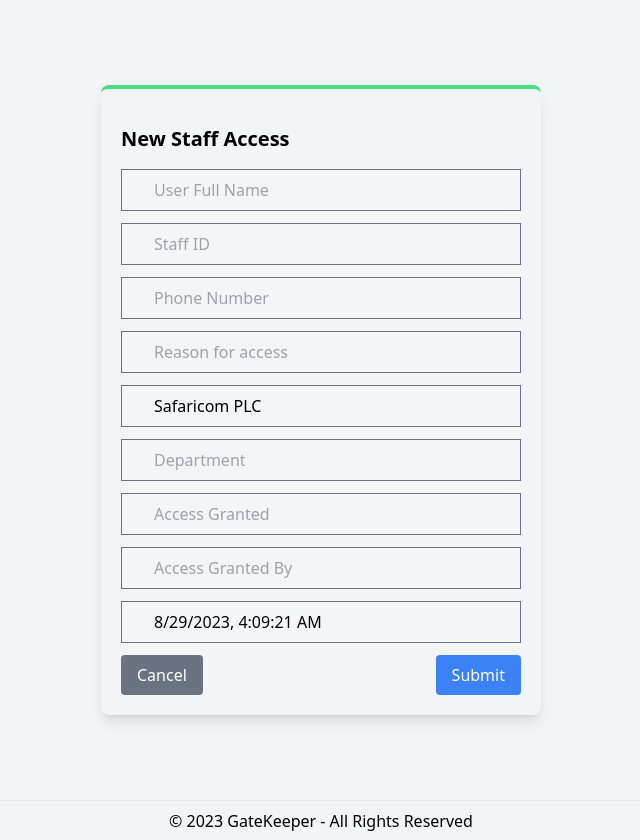
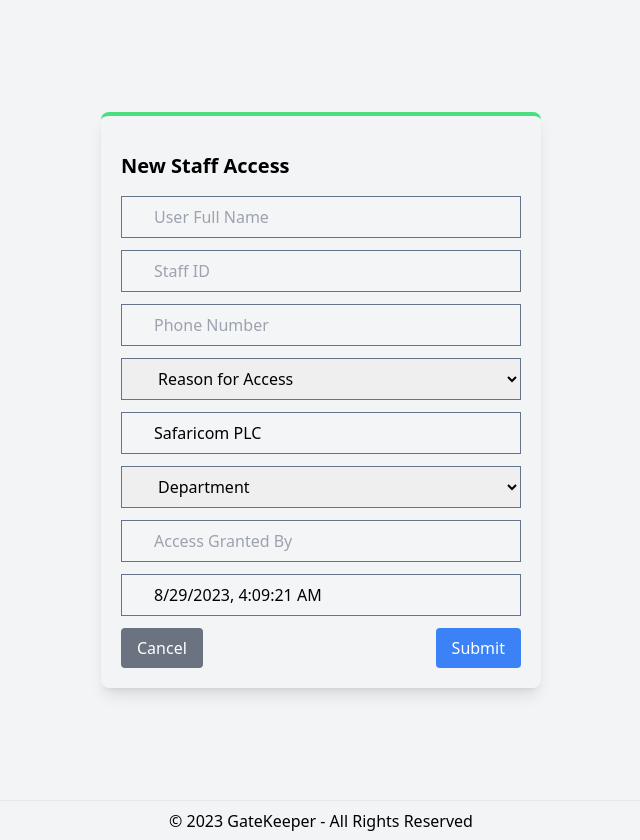
Before and after one commit to collinskrotich/sfc_access_management, a Next.js app: page /addStaff in a window 1280 px wide. Shown: the whole page, without its empty margins (319-959 px from the left). Built offline with nearby package versions, Linux system fonts and the light colour scheme.

Commit message:
Removed accessgrantedBy field

```diff
--- a/app/addStaff/page.jsx
+++ b/app/addStaff/page.jsx
@@ -11,7 +11,6 @@ export default function AddUser() {
   const [reason, setReason] = useState("");
   const [company, setCompany] = useState("Safaricom PLC");
   const [department, setDepartment] = useState("");
-  const [accessGranted, setAccessGranted] = useState("");
   const [accessGrantedBy, setAccessGrantedBy] = useState("");
   const [timeIn, setTimeIn] = useState("");
   const [timeOut, setTimeOut] = useState("");
@@ -22,7 +21,7 @@ export default function AddUser() {
   const handleSubmit = async (e) => {
     e.preventDefault();
 
-    if (!fullName || !idNo || !phoneNo || !reason || !department || !accessGranted || !accessGrantedBy || !timeIn) {
+    if (!fullName || !idNo || !phoneNo || !reason || !department || !accessGrantedBy || !timeIn) {
       setError("Please fill all fields");
       return;
     }
@@ -33,7 +32,7 @@ export default function AddUser() {
         headers: {
           "Content-Type": "application/json",
       },
-      body: JSON.stringify({ fullName, idNo, phoneNo, reason, company, department, accessGranted, accessGrantedBy, timeIn }),
+      body: JSON.stringify({ fullName, idNo, phoneNo, reason, company, department, accessGrantedBy, timeIn }),
     });
 
     if (res.ok) {
@@ -93,15 +92,19 @@ useEffect(() => {
          placeholder='Phone Number'
         />
 
-{/* fullName, idNo, phoneNo, reason, company, department, accessGranted, accessGrantedBy, timeIn, timeOut */}
+{/* fullName, idNo, phoneNo, reason, company, department,accessGrantedBy, timeIn, timeOut */}
 
-        <input
-         onChange={(e) => setReason(e.target.value)}
-         value={reason}
-         className='border border-slate-500 px-8 py-2'
-         type='text'
-         placeholder='Reason for access'
-        />
+        <select
+        id="reason"
+        value={reason}
+        onChange={(e) => setReason(e.target.value)}
+        className='border border-slate-500 px-8 py-2'
+      >
+        <option value="">Reason for Access</option>
+        <option value="Maintenance">Maintenance</option>
+        <option value="Training">Training</option>
+        <option value="Emergency">Emergency</option>
+      </select>
 
         <input
           readOnly
@@ -111,22 +114,18 @@ useEffect(() => {
           placeholder='Safaricom PLC'
         />
 
-
-        <input
-         onChange={(e) => setDepartment(e.target.value)}
-         value={department}
-         className='border border-slate-500 px-8 py-2'
-         type='text'
-         placeholder='Department'
-        />
-
-        <input
-         onChange={(e) => setAccessGranted(e.target.value)}
-         value={accessGranted}
-         className='border border-slate-500 px-8 py-2'
-         type='text'
-         placeholder='Access Granted'
-        />
+        <select
+        id="department"
+        value={department}
+        onChange={(e) => setDepartment(e.target.value)}
+        className='border border-slate-500 px-8 py-2'
+      >
+        <option value="">Department</option>
+        <option value="Maintenance">Digital IT</option>
+        <option value="Training">Facilities</option>
+        <option value="Emergency">Networks</option>
+        <option value="Emergency">Security</option>
+      </select>
 
         <input
          onChange={(e) => setAccessGrantedBy(e.target.value)}
--- a/models/accessModel.js
+++ b/models/accessModel.js
@@ -8,7 +8,6 @@ const accessSchema = new Schema(
         reason: String,
         company: String,
         department: String,
-        accessGranted: String,
         accessGrantedBy: String,
         timeIn: String,
     },
```
